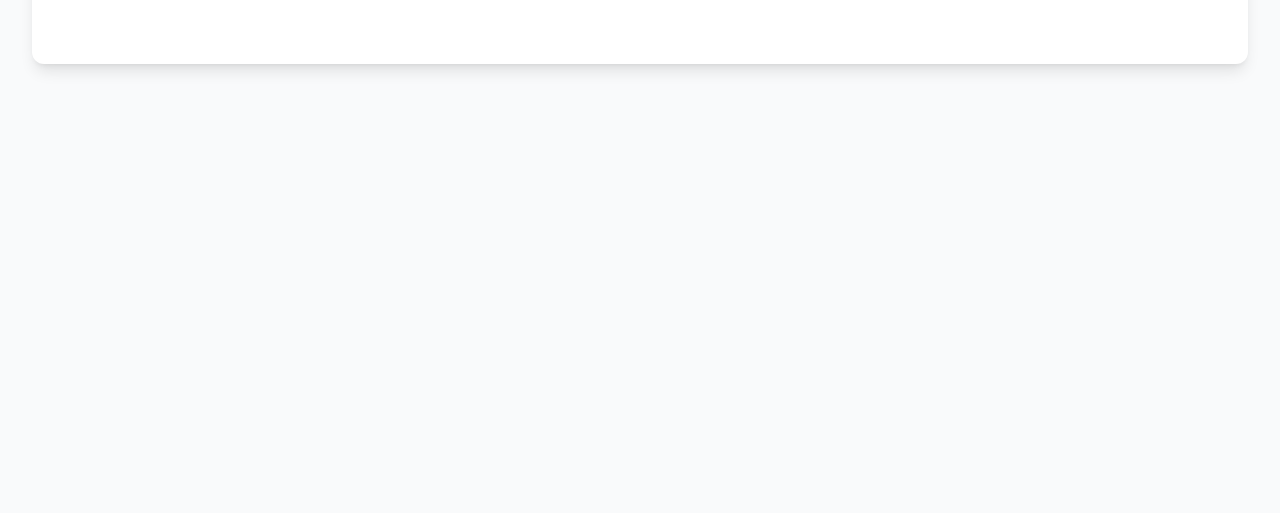
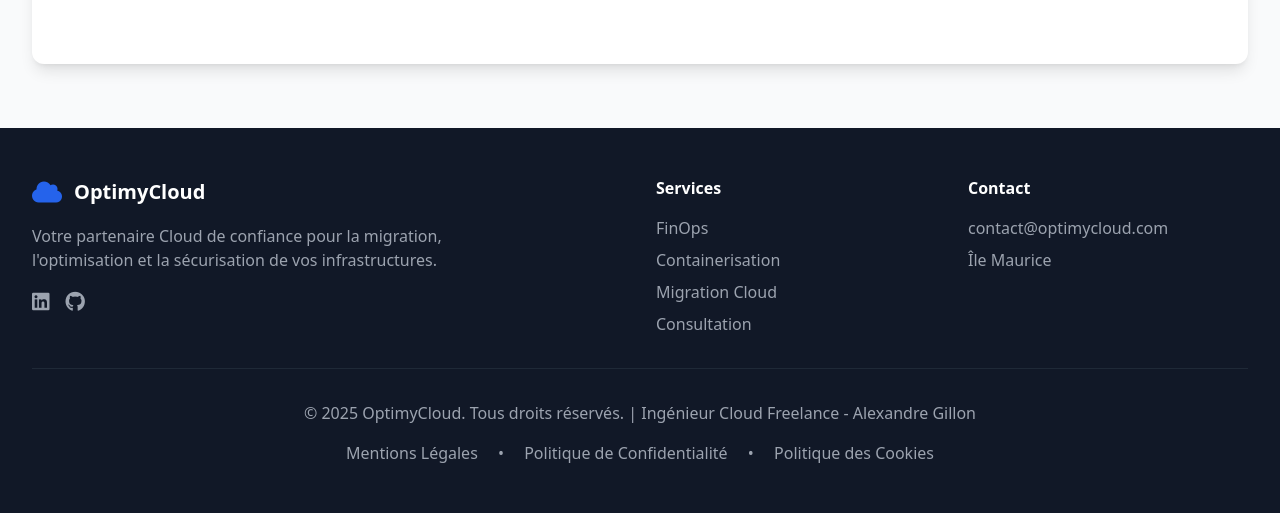
Before and after one commit to contact403/OptimyCloud, a plain HTML site: page index.html in a window 1280 px wide. Shown: the part 3531-4044 px from the top of the page. Before the commit the page ends 3659 px from the top, so only its background shows below. Drawn offline with nearby package versions, Linux system fonts and the light colour scheme; a script that the page names is missing.

Commit message:
add footer

```diff
--- a/index.html
+++ b/index.html
@@ -403,3 +403,75 @@
                 <!-- Calendly inline widget begin -->
                 <div class="calendly-inline-widget" data-url="https://calendly.com/contact-optimycloud?hide_landing_page_details=1&hide_gdpr_banner=1" style="min-width:320px;height:700px;"></div>
                 <script type="text/javascript" src="https://assets.calendly.com/assets/external/widget.js" async></script>
+                <!-- Calendly inline widget end -->
+            </div>
+        </div>
+    </div>
+
+    <!-- Footer -->
+    <footer class="bg-gray-900 text-white py-12">
+        <div class="max-w-7xl mx-auto px-4 sm:px-6 lg:px-8">
+            <div class="grid md:grid-cols-4 gap-8">
+                <div class="col-span-2">
+                    <div class="flex items-center mb-4">
+                        <i class="fas fa-cloud text-blue-600 text-2xl mr-3"></i>
+                        <h3 class="text-xl font-bold">OptimyCloud</h3>
+                    </div>
+                    <p class="text-gray-400 mb-4 max-w-md">
+                        Votre partenaire Cloud de confiance pour la migration, l'optimisation et la sécurisation de vos infrastructures.
+                    </p>
+                    <div class="flex space-x-4">
+                        <a href="https://mu.linkedin.com/in/alexandre-gillon" target="_blank" class="text-gray-400 hover:text-blue-600 transition-colors duration-200">
+                            <i class="fab fa-linkedin text-xl"></i>
+                        </a>
+                        <a href="https://github.com" target="_blank" class="text-gray-400 hover:text-blue-600 transition-colors duration-200">
+                            <i class="fab fa-github text-xl"></i>
+                        </a>
+                    </div>
+                </div>
+                <div>
+                    <h4 class="font-semibold mb-4">Services</h4>
+                    <ul class="space-y-2 text-gray-400">
+                        <li><a href="finops.html" class="hover:text-white transition-colors duration-200">FinOps</a></li>
+                        <li><a href="kubernetes.html" class="hover:text-white transition-colors duration-200">Containerisation</a></li>
+                        <li><a href="migration.html" class="hover:text-white transition-colors duration-200">Migration Cloud</a></li>
+                        <li><a href="contact.html" class="hover:text-white transition-colors duration-200">Consultation</a></li>
+                    </ul>
+                </div>
+                <div>
+                    <h4 class="font-semibold mb-4">Contact</h4>
+                    <ul class="space-y-2 text-gray-400">
+                        <li><a href="mailto:contact@optimycloud.com" class="hover:text-white transition-colors duration-200">contact@optimycloud.com</a></li>
+                        <li>Île Maurice</li>
+                    </ul>
+                </div>
+            </div>
+            <div class="border-t border-gray-800 mt-8 pt-8 text-center text-gray-400">
+                <p>&copy; 2025 OptimyCloud. Tous droits réservés. | Ingénieur Cloud Freelance - Alexandre Gillon</p>
+                <div class="mt-4 space-x-4">
+                    <a href="mentions-legales.html" class="hover:text-white transition-colors duration-200">Mentions Légales</a>
+                    <span>•</span>
+                    <a href="politique-confidentialite.html" class="hover:text-white transition-colors duration-200">Politique de Confidentialité</a>
+                    <span>•</span>
+                    <a href="politique-cookies.html" class="hover:text-white transition-colors duration-200">Politique des Cookies</a>
+                </div>
+            </div>
+        </div>
+    </footer>
+
+    <script>
+        // Mobile menu functionality
+        document.addEventListener('DOMContentLoaded', function() {
+            const mobileMenuBtn = document.getElementById('mobile-menu-btn');
+            const mobileMenu = document.getElementById('mobile-menu');
+
+            if (mobileMenuBtn && mobileMenu) {
+                mobileMenuBtn.addEventListener('click', () => {
+                    mobileMenu.classList.toggle('hidden');
+                });
+            }
+        });
+    </script>
+
+</body>
+</html>
```
Also changed, not shown: mentions-legales.html (+4 -2 lines), politique-confidentialite.html (+4 -2 lines), politique-cookies.html (+4 -2 lines), 1 other file.
